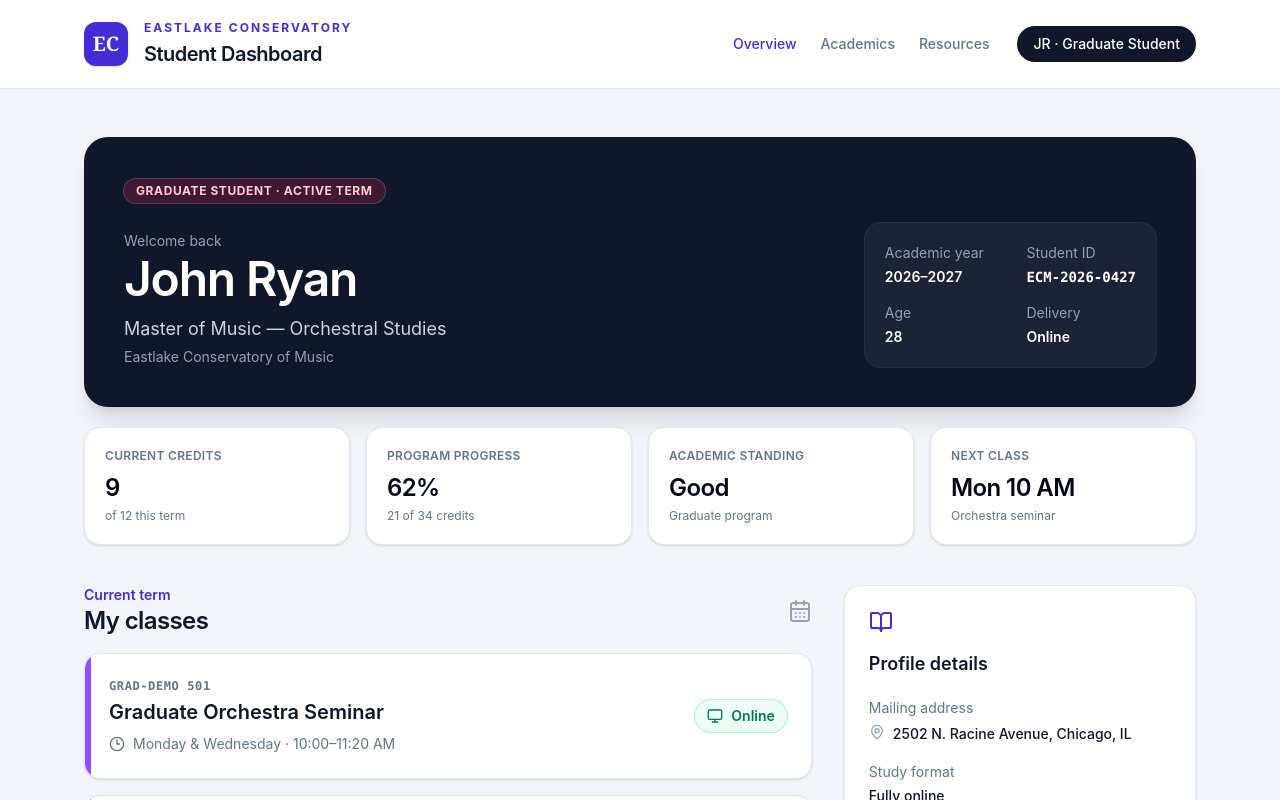
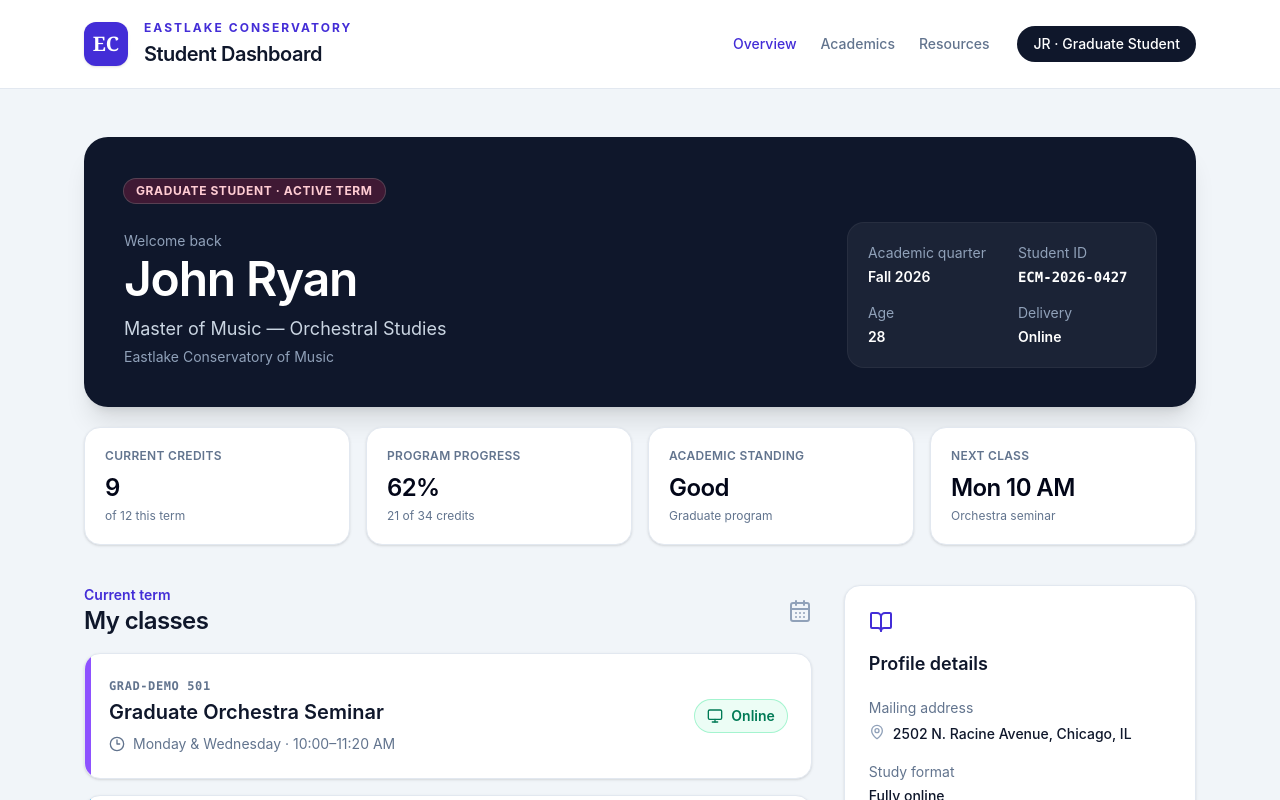
Before and after one commit to johnryannn/eastlake-student-portal, a Next.js app: page / in a window 1280 px wide. Shown: the top 800 px of the page. Built offline with nearby package versions, Linux system fonts and the light colour scheme.

Commit message:
Update academic term to Fall 2026

```diff
--- a/app/page.tsx
+++ b/app/page.tsx
@@ -18,7 +18,7 @@ const student = {
   name: "John Ryan",
   age: 28,
   address: "2502 N. Racine Avenue, Chicago, IL",
-  academicYear: "2026–2027",
+  academicQuarter: "Fall 2026",
   program: "Master of Music — Orchestral Studies",
   school: "Eastlake Conservatory of Music",
   studentId: "ECM-2026-0427",
@@ -92,8 +92,8 @@ export default function App() {
             </div>
             <dl className="grid grid-cols-2 gap-x-8 gap-y-4 rounded-2xl bg-white/5 p-5 text-sm ring-1 ring-white/10">
               <div>
-                <dt className="text-slate-400">Academic year</dt>
-                <dd className="mt-1 font-semibold">{student.academicYear}</dd>
+                <dt className="text-slate-400">Academic quarter</dt>
+                <dd className="mt-1 font-semibold">{student.academicQuarter}</dd>
               </div>
               <div>
                 <dt className="text-slate-400">Student ID</dt>
```
